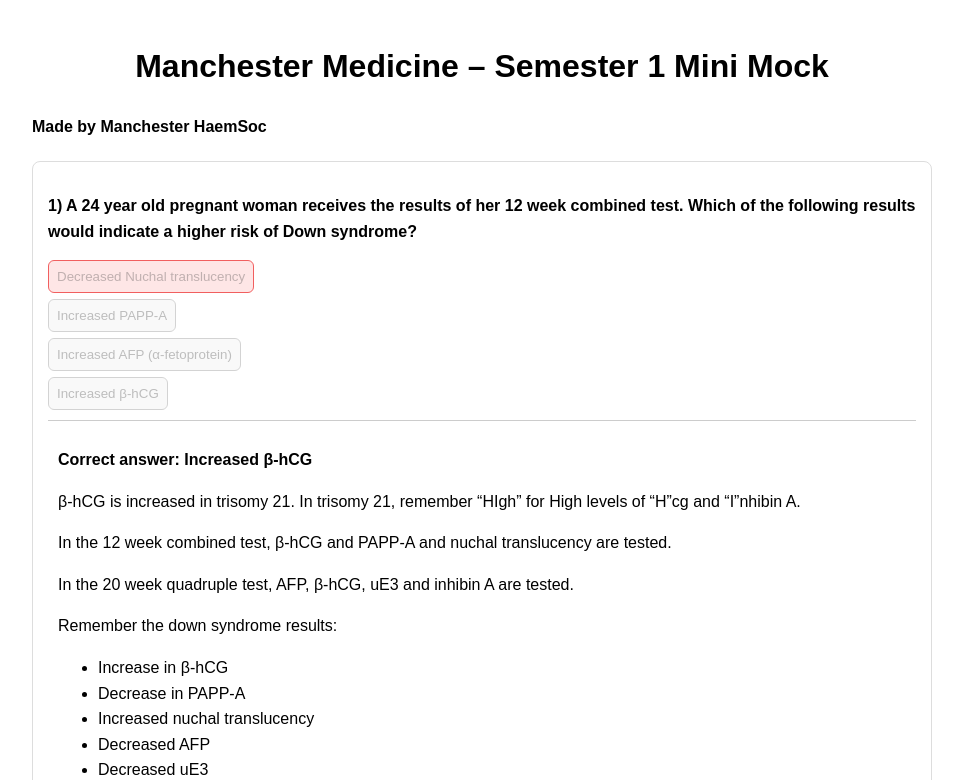
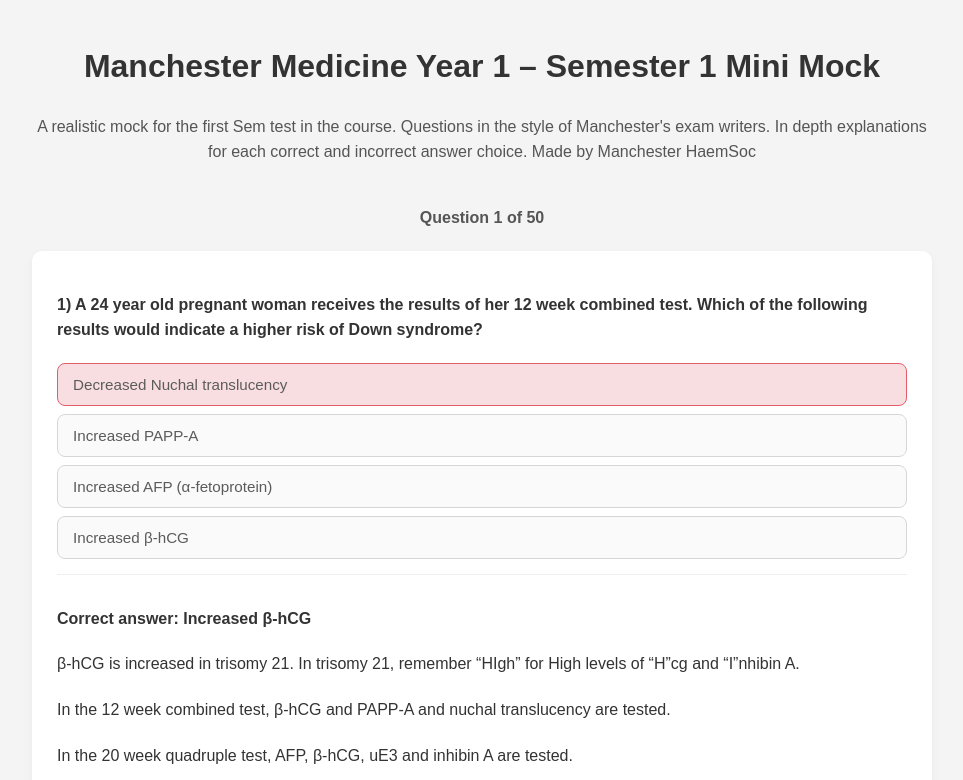
Before and after one commit to takyc/manchester-medicine-y1-sem1-mini-mock, a plain HTML site: page index.html in a window 1280 px wide. Both pictures are taken after a click on the button "Decreased Nuchal translucency". Shown: the top 780 px of the page, without its empty margins (158-1121 px from the left). Drawn offline with Linux system fonts and the light colour scheme.

Commit message:
Update index.html

```diff
--- a/index.html
+++ b/index.html
@@ -2,68 +2,162 @@
 <html lang="en">
 <head>
 <meta charset="UTF-8">
-<title>Manchester Medicine – Semester 1 Mini Mock</title>
+<title>Manchester Medicine Year 2 – Semester 3 Mini Mock</title>
 
 <style>
+/* Base font & colors */
+html, body, div, p, span, strong, b, button, h1, h2, h3, h4 {
+    font-family: Arial, Helvetica, sans-serif !important;
+    color: #333;
+}
+
+strong, b {
+    font-weight: bold;
+}
+
 body {
-  font-family: Arial, sans-serif;
     max-width: 900px;
     margin: auto;
     padding: 20px;
     line-height: 1.6;
+    background-color: #f4f4f4;
 }
 
+/* Headers */
 h1 {
     text-align: center;
+    font-size: 2rem;
+    margin-bottom: 5px;
+}
+h4 {
+    text-align: center;
+    font-weight: normal;
+    color: #555;
+    margin-bottom: 40px;
 }
 
+/* Quiz container */
+#quiz-container {
+    width: 100%;
+}
+
+/* Question card */
 .question {
     display: none;
-  border: 1px solid #ddd;
-  padding: 15px;
-  margin-bottom: 25px;
-  border-radius: 8px;
+    border-radius: 10px;
+    padding: 25px;
+    margin-bottom: 30px;
+    background: #fff;
+    box-shadow: 0 4px 10px rgba(0,0,0,0.05);
+    transition: transform 0.2s;
 }
-
 .question.active {
     display: block;
 }
+.question:hover {
+    transform: translateY(-2px);
+}
 
+/* Question text */
+.question p {
+    font-size: 1rem;
+    margin-bottom: 20px;
+}
+
+/* Options buttons */
 .option {
     display: block;
-  margin: 6px 0;
-  padding: 8px;
+    width: 100%;
+    padding: 12px 15px;
+    margin: 8px 0;
+    border-radius: 8px;
     border: 1px solid #ccc;
-  border-radius: 6px;
     background: #f9f9f9;
     cursor: pointer;
+    text-align: left;
+    font-size: 0.95rem;
+    transition: all 0.2s;
+}
+
+.option:hover:not(.locked) {
+    background: #e0f7fa;
+    border-color: #00bcd4;
 }
 
 .option.correct {
-  background: #d1fae5;
-  border-color: #22c55e;
+    background: #d4edda;
+    border-color: #28a745;
 }
 
 .option.wrong {
-  background: #fee2e2;
-  border-color: #ef4444;
+    background: #f8d7da;
+    border-color: #dc3545;
 }
 
 .option.locked {
     cursor: not-allowed;
-  opacity: 0.85;
+    opacity: 0.8;
 }
 
+/* Feedback */
 .feedback {
-  margin-top: 10px;
-  padding: 10px;
-  border-top: 1px solid #ccc;
+    margin-top: 15px;
+    padding-top: 15px;
+    border-top: 1px solid #eee;
     display: none;
+    font-size: 0.95rem;
+    color: #555;
 }
 
+/* Progress bar */
+#progress {
+    text-align: center;
+    margin-bottom: 20px;
+    font-weight: bold;
+    color: #555;
+}
+
+/* Next button */
+#next-btn {
+    display: none;
+    background-color: #0288d1;
+    color: white;
+    border: none;
+    padding: 12px 25px;
+    font-size: 1rem;
+    border-radius: 6px;
+    cursor: pointer;
+    margin: 20px 0;
+    display: block;
+    margin-left: auto;
+    margin-right: auto;
+}
+#next-btn:hover {
+    background-color: #0277bd;
+}
+
+/* Final score */
 #final-score {
     display: none;
     text-align: center;
+}
+#final-score h2 {
+    color: #0288d1;
+}
+#final-score p {
+    font-size: 1rem;
+    color: #555;
+}
+
+/* Responsive */
+@media screen and (max-width: 600px) {
+    .question {
+        padding: 20px;
+    }
+    .option {
+        font-size: 0.9rem;
+        padding: 10px 12px;
+    }
 }
 </style>
 
@@ -77,12 +171,12 @@ window.onload = () => {
     document.querySelectorAll(".question").forEach(q => questions.push(q));
     questions[0].classList.add("active");
     nextBtn = document.getElementById("next-btn");
+    updateProgress();
 };
 
 function selectAnswer(option, isCorrect) {
     const question = option.closest(".question");
     if (question.dataset.answered === "true") return;
-
     question.dataset.answered = "true";
 
     if (isCorrect) {
@@ -97,11 +191,13 @@ function selectAnswer(option, isCorrect) {
         btn.disabled = true;
     });
 
-  question.querySelector(".feedback").style.display = "block";
+    const feedback = question.querySelector(".feedback");
+    if (feedback) feedback.style.display = "block";
+
     nextBtn.style.display = "block";
 }
 
-document.addEventListener("click", function (e) {
+document.addEventListener("click", function(e) {
     if (e.target && e.target.id === "next-btn") {
         questions[currentQuestion].classList.remove("active");
         currentQuestion++;
@@ -109,35 +205,38 @@ document.addEventListener("click", function (e) {
 
         if (currentQuestion < questions.length) {
             questions[currentQuestion].classList.add("active");
+            updateProgress();
         } else {
             showFinalScore();
         }
     }
 });
 
+function updateProgress() {
+    const progress = document.getElementById("progress");
+    progress.innerText = `Question ${currentQuestion + 1} of ${questions.length}`;
+}
+
 function showFinalScore() {
     const percentage = ((score / questions.length) * 100).toFixed(0);
+    const container = document.getElementById("quiz-container");
 
-  document.body.innerHTML = `
-    <h1>Manchester Medicine – Semester 1 Mini Mock</h1>
-    <h2>Final Score: ${score}/${questions.length}  or  ${percentage}%</h2>
-
-    <p><strong>Thanks so much for completing this mini mock! I really hope it was helpful. If you have any questions or feedback, please message the instagram @ManchesterHaemsoc</strong></p>
+    container.innerHTML = `
+        <h1>Manchester Medicine Year 1 – Semester 1 Mini Mock</h1>
+        <h2>Final Score: ${score}/${questions.length} (${percentage}%)</h2>
+        <p><strong>Thanks so much for completing this mini mock! I really hope it was helpful. Wishing you guys the best for lowkey the first exam of med school. If you have any questions or feedback, please message the Instagram @ManchesterHaemsoc</strong></p>
     `;
 }
 </script>
-
-
-
-<!-- ALL 50 QUESTIONS BELOW -->
-<!-- UNCHANGED CONTENT -->
-<!-- (Your pasted Question 1–50 blocks go here EXACTLY as provided) -->
 </head>
 
 <body>
+<h1>Manchester Medicine Year 1 – Semester 1 Mini Mock</h1>
+<h4>A realistic mock for the first Sem test in the course. Questions in the style of Manchester's exam writers. In depth explanations for each correct and incorrect answer choice. Made by Manchester HaemSoc</h4>
 
-<h1>Manchester Medicine – Semester 1 Mini Mock</h1>
-<h4>Made by Manchester HaemSoc</h4>
+<div id="quiz-container">
+
+<div id="progress"></div>
 
 <!-- ================= QUESTIONS START HERE ================= -->
 
```
Lines whose indentation alone changed are shown as unchanged.
